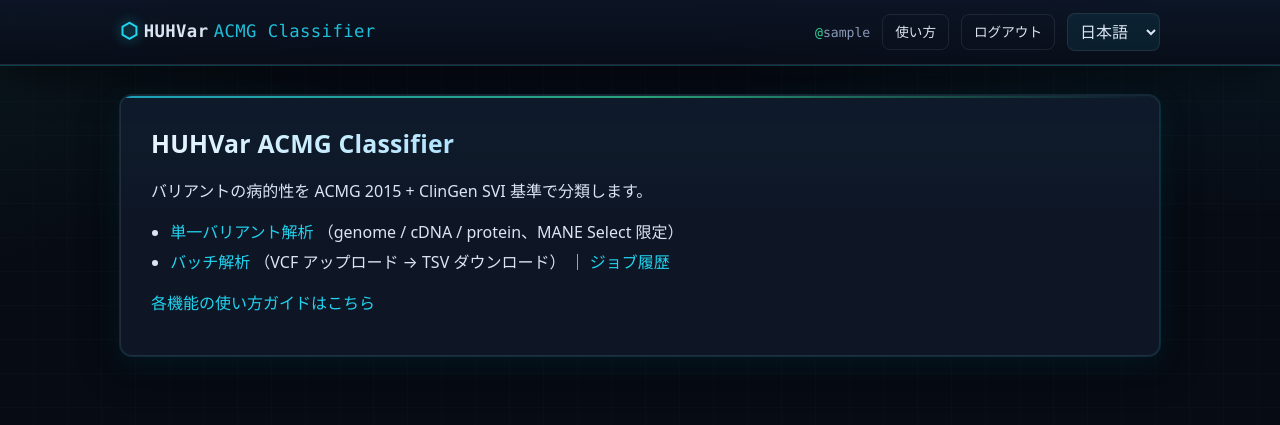
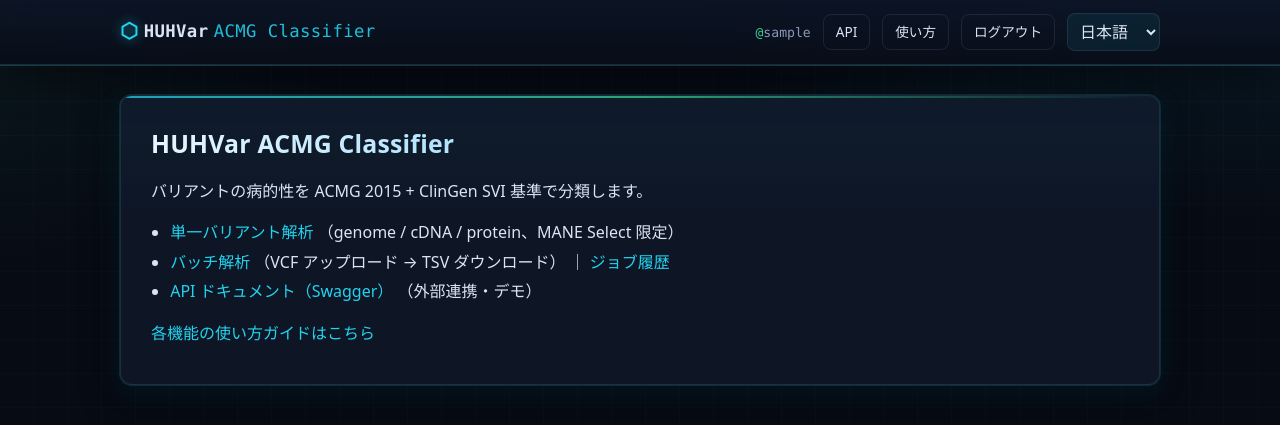
Before and after one commit to hnakahara/HUVar_app, a Django app: page / in a window 1280 px wide. Shown: the top 425 px of the page. Run offline with Django 4.2, Linux system fonts and the light colour scheme; a user stored in the database is signed in; tables that the repository leaves empty hold one stand-in row (values such as "Sample post"); parts of the project's set-up code (start-up, migrations or seed data) failed here and were passed over.

Commit message:
feat: 通常ページ(共通ナビ・トップ)に API ドキュメントへのリンクを追加
- base.html の認証済みナビに「API」リンク(api:swagger-ui)
- index にも API ドキュメント(Swagger)項目を追加、英語カタログ整備

```diff
--- a/templates/analysis/index.html
+++ b/templates/analysis/index.html
@@ -10,6 +10,8 @@
     <li><a href="{% url 'analysis:batch_upload' %}">{% translate "バッチ解析" %}</a>
         （{% translate "VCF アップロード → TSV ダウンロード" %}）
         ｜ <a href="{% url 'analysis:batch_list' %}">{% translate "ジョブ履歴" %}</a></li>
+    <li><a href="{% url 'api:swagger-ui' %}">{% translate "API ドキュメント（Swagger）" %}</a>
+        （{% translate "外部連携・デモ" %}）</li>
 </ul>
 <p><a href="{% url 'analysis:help' %}">{% translate "各機能の使い方ガイドはこちら" %}</a></p>
 {% endblock %}
--- a/templates/base.html
+++ b/templates/base.html
@@ -15,6 +15,7 @@
             <nav class="topnav">
                 {% if user.is_authenticated %}
                     <span class="user">{{ user.get_username }}</span>
+                    <a class="btn-ghost" href="{% url 'api:swagger-ui' %}">API</a>
                     <a class="btn-ghost" href="{% url 'analysis:help' %}">{% translate "使い方" %}</a>
                     <a class="btn-ghost" href="{% url 'accounts:logout' %}">{% translate "ログアウト" %}</a>
                 {% endif %}
```
Also changed, not shown: locale/en/LC_MESSAGES/django.po.
